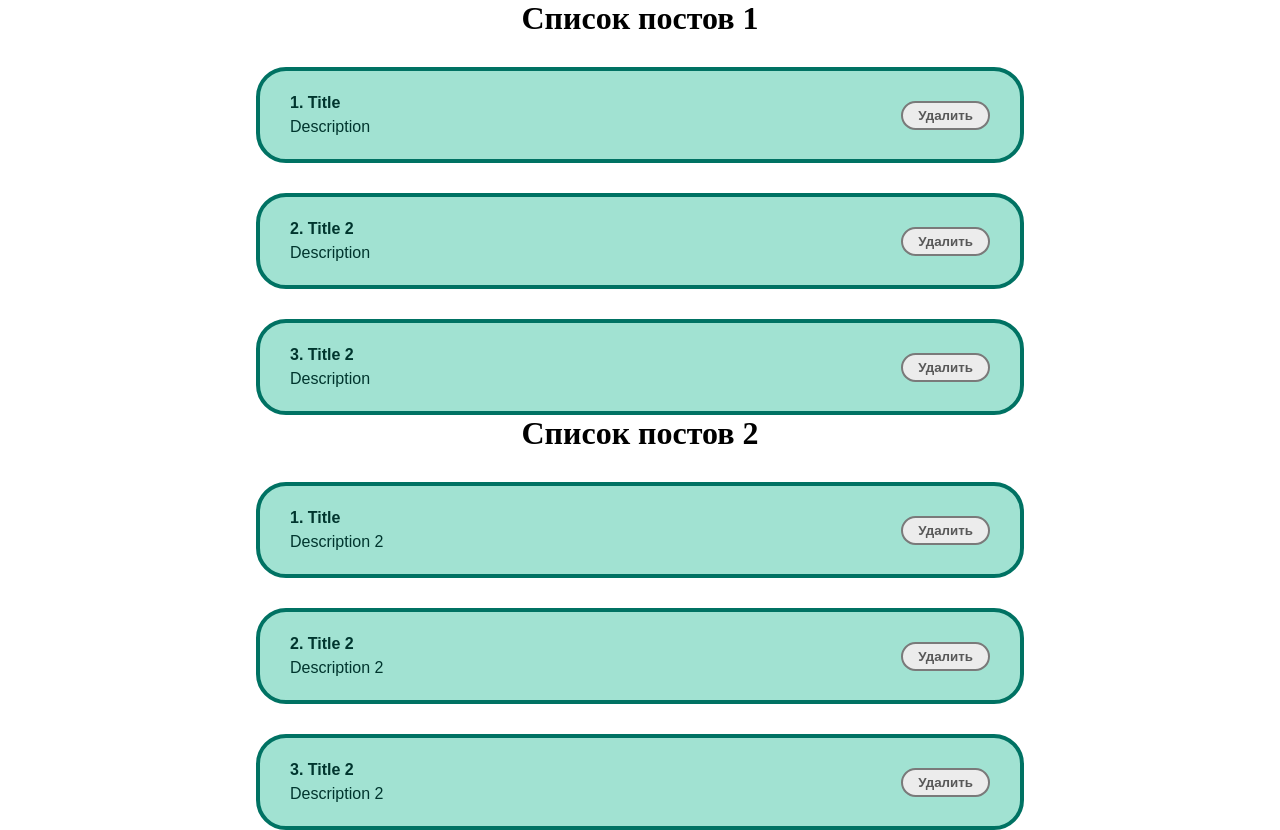
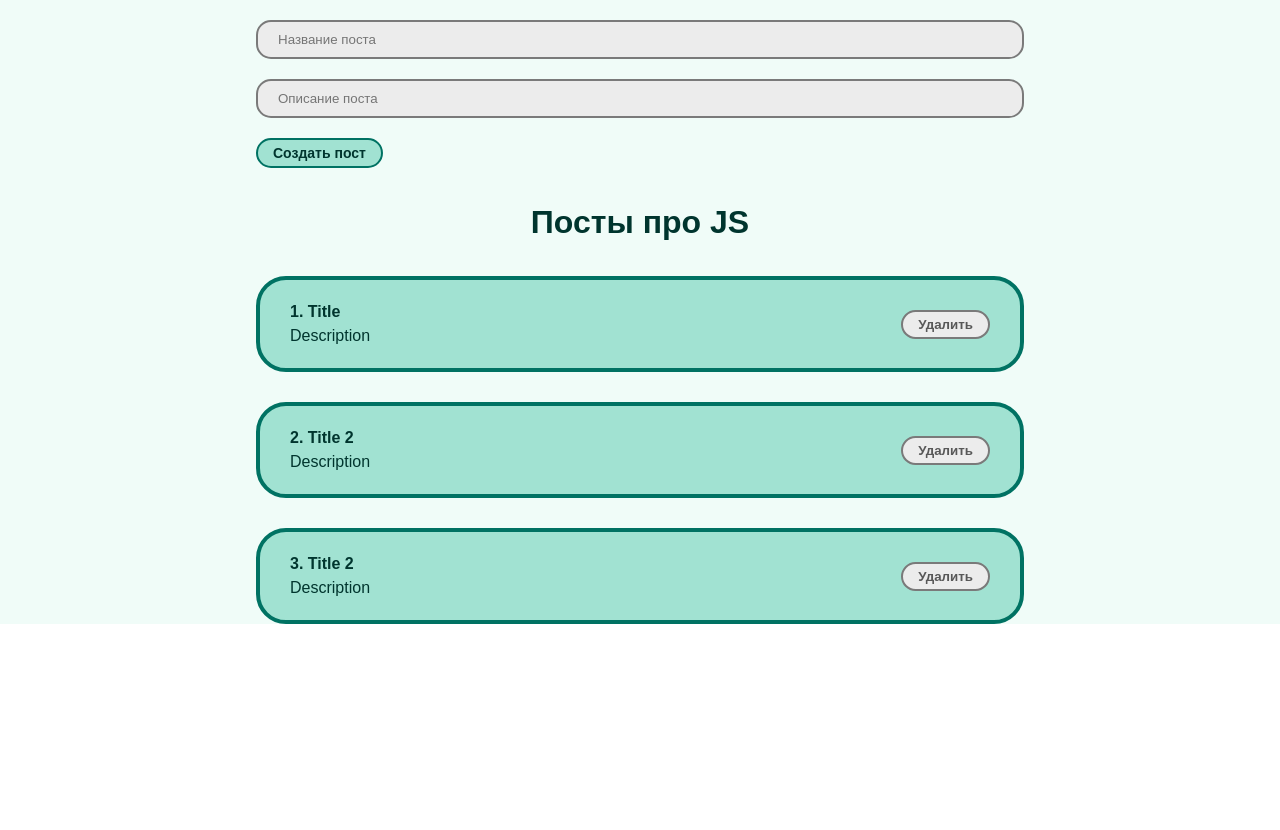
Before and after one commit to DariaGrekova/React_lessons, a React (Create React App) app: page / in a window 1280 px wide. After the commit the page ends 800 px from the top, so only its background shows below. Built offline with nearby package versions, Linux system fonts and the light colour scheme.

Commit message:
хук useRef. Доступ к DOM элементу. Неуправляемый компонент

```diff
--- a/src/App.js
+++ b/src/App.js
@@ -1,9 +1,11 @@
-import React, { useState } from "react";
+import React, { useRef, useState } from "react";
 //import ClassCounter from "./components/ClassCounter";
 //import Counter from "./components/Counter";
 import './styles/App.css'
 //import PostItem from "./components/PostItem";
 import PostList from "./components/PostList";
+import MyButton from "./components/UI/button/MyButton";
+import MyInput from "./components/UI/input/MyInput";
 
 
 function App() {
@@ -14,16 +16,24 @@ function App() {
 		{id: 3, title: 'Title 2', body: 'Description'},
 	]);
 
-	const [posts2, setPosts2] = useState([
-		{id: 1, title: 'Title', body: 'Description 2'},
-		{id: 2, title: 'Title 2', body: 'Description 2'},
-		{id: 3, title: 'Title 2', body: 'Description 2'},
-	])
+	const [title, setTitle] = useState('');
+	const bodyInputRef = useRef();
 
+	const addNewPost = (e) => {
+		e.preventDefault();
+		console.log(bodyInputRef.current.value)
+	}
   return (
     <div className="App">
-			<PostList posts={posts} title={'Список постов 1'}/>
-			<PostList posts={posts2} title={'Список постов 2'}/>
+			<form>
+				{/* управляемый компонент */}
+				<MyInput value={title} onChange={event => setTitle(event.target.value)} type="text" placeholder="Название поста" />
+				{/* неуправляемый/неконтролируемый компонент */}
+				<MyInput ref={bodyInputRef} type="text" placeholder="Описание поста" />
+				<MyButton onClick={addNewPost}>Создать пост</MyButton>
+			</form>
+
+			<PostList posts={posts} title="Посты про JS" />
 
     </div>
   );
--- a/src/components/PostList.jsx
+++ b/src/components/PostList.jsx
@@ -4,7 +4,7 @@ import PostItem from './PostItem';
 const PostList = ({posts, title}) => {
 	return (
 		<div>
-			<h1 style={{textAlign: 'center'}}>{title}</h1>
+			<h1 className="title">{title}</h1>
 			{posts.map((post) =>
 				<PostItem post={post} key={post.id} />
 			)}
--- /dev/null
+++ b/src/components/UI/button/MyButton.jsx
@@ -0,0 +1,13 @@
+import React from 'react';
+import classes from './MyButton.module.css'
+
+const MyButton = ({children, ...props}) => { //передаем пропс чилдрен для отображения текста внутри кнопки и остальные пропсы
+	return (
+		// разворачиваем объект пропсов в кнопке, чтобы она получила все пропсы компонента
+		<button {...props} className={classes.myBtn}>
+			{children}
+		</button>
+	);
+};
+
+export default MyButton;
--- /dev/null
+++ b/src/components/UI/button/MyButton.module.css
@@ -0,0 +1,9 @@
+.myBtn {
+  padding: 5px 15px;
+  font-size: 14px;
+  color: rgb(0, 53, 46);
+  background-color: rgb(161, 226, 210);
+  border: 2px solid rgb(0, 114, 99);
+  border-radius: 15px;
+  margin-top: 20px;
+}
--- /dev/null
+++ b/src/components/UI/input/MyInput.jsx
@@ -0,0 +1,11 @@
+import React from 'react';
+import classes from './MyInput.module.css'
+
+const MyInput = React.forwardRef((props, ref) => {
+	return (
+		<input ref={ref} className={classes.myInput} {...props} />
+
+	);
+});
+
+export default MyInput;
--- /dev/null
+++ b/src/components/UI/input/MyInput.module.css
@@ -0,0 +1,12 @@
+.myInput {
+  width: 100%;
+  padding: 10px 20px;
+  border: 2px solid rgb(122, 122, 122);
+  background-color: rgb(236, 236, 236);
+  border-radius: 15px;
+  margin-top: 20px;
+}
+
+.myInput:focus {
+  outline: 2px solid rgb(122, 122, 122);
+}
--- a/src/styles/App.css
+++ b/src/styles/App.css
@@ -7,10 +7,19 @@
 #root {
   display: flex;
   justify-content: center;
+  background-color: rgba(73, 219, 171, 0.082);
 }
 
 .App {
   width: 60%;
+  font-family: Arial, Helvetica, sans-serif;
+  color: rgb(0, 53, 46);
+  line-height: 1.5;
+}
+
+.title {
+  margin-top: 30px;
+  text-align: center;
 }
 
 .post {
@@ -25,9 +34,6 @@
 }
 
 .post__content {
-  font-family: Arial, Helvetica, sans-serif;
-  color: rgb(0, 53, 46);
-  line-height: 1.5;
 }
 
 button {
```
